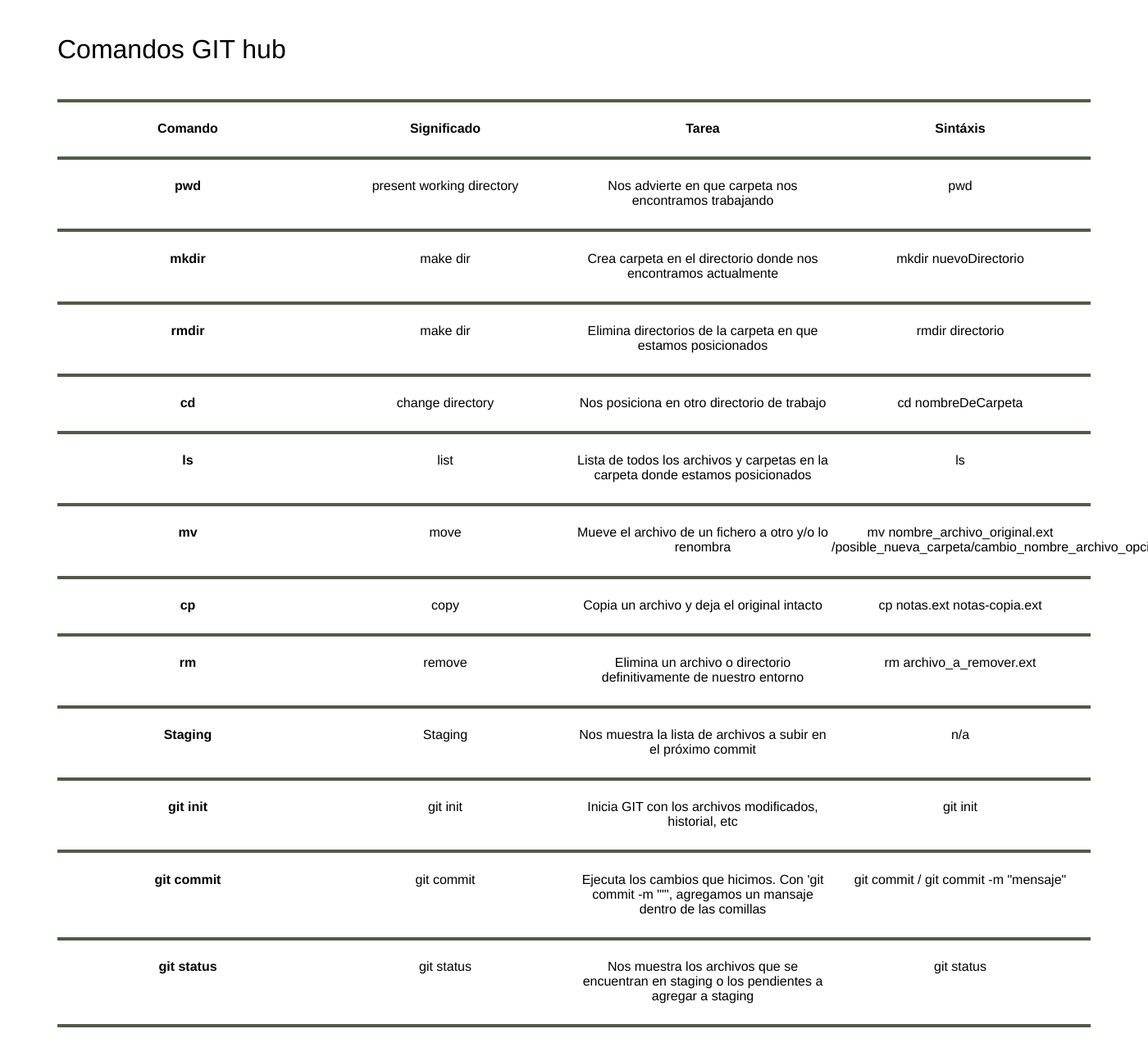
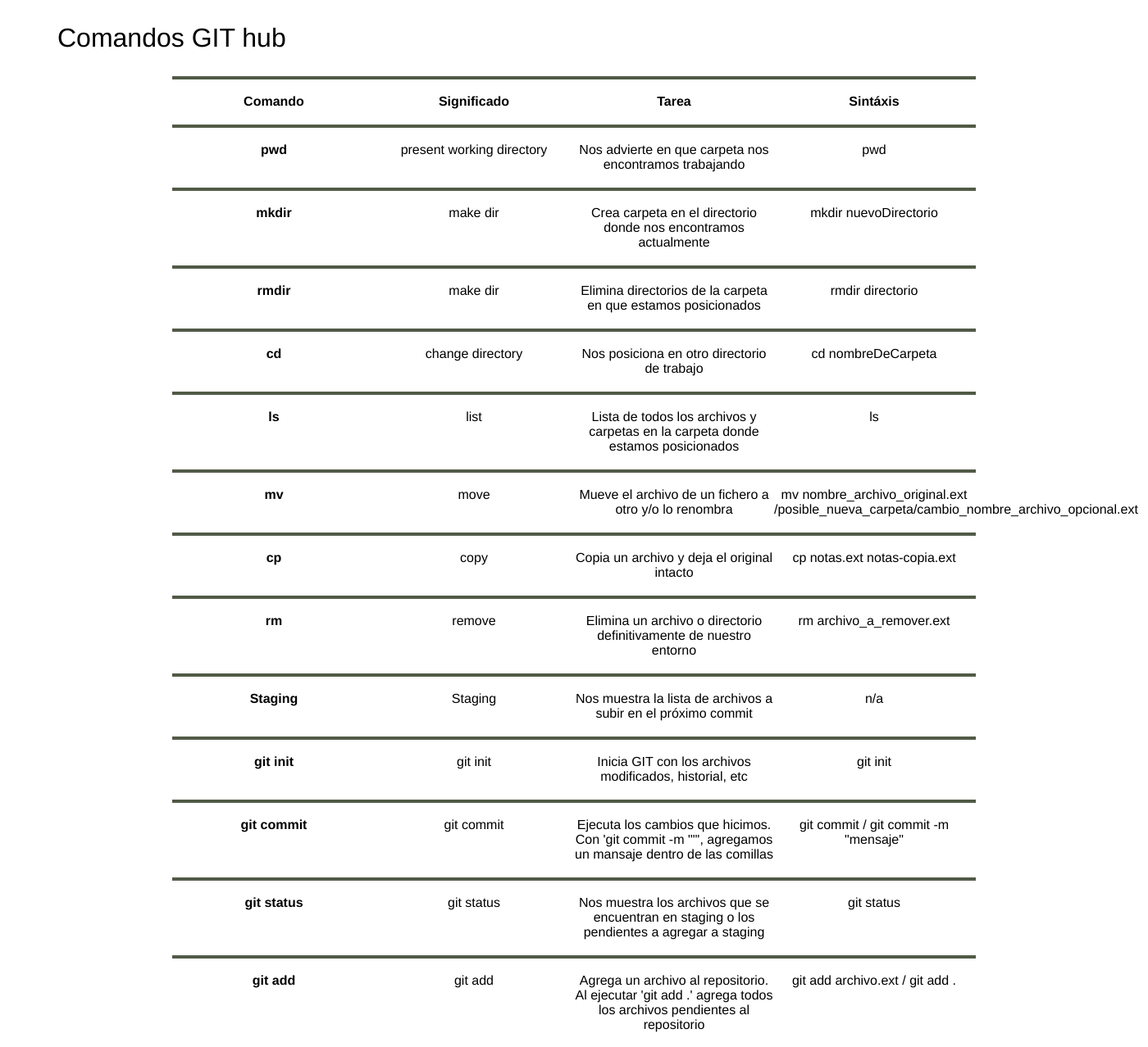
Before and after one commit to mfgamboa85/mfgtest, a PHP site: page /gitcommands.html in a window 1400 px wide; the page is wider, and only the part inside the window is pictured. Shown: the top 1278 px of that part at 82% size. Run offline with PHP 8.4, Linux system fonts and the light colour scheme.

Commit message:
modificacion width de ul y padding h1

```diff
--- a/estilo.css
+++ b/estilo.css
@@ -12,12 +12,12 @@
 h1 {
   width: 90%;
   margin: 0 auto;
-  padding: 3% 0;
+  padding: 2% 0;
   font-weight: normal;
 }
 
 ul {
-  width: 90%;
+  width: 70%;
   margin: 0 auto;
   border: 2px solid #515a47;
   clear: both;
```
